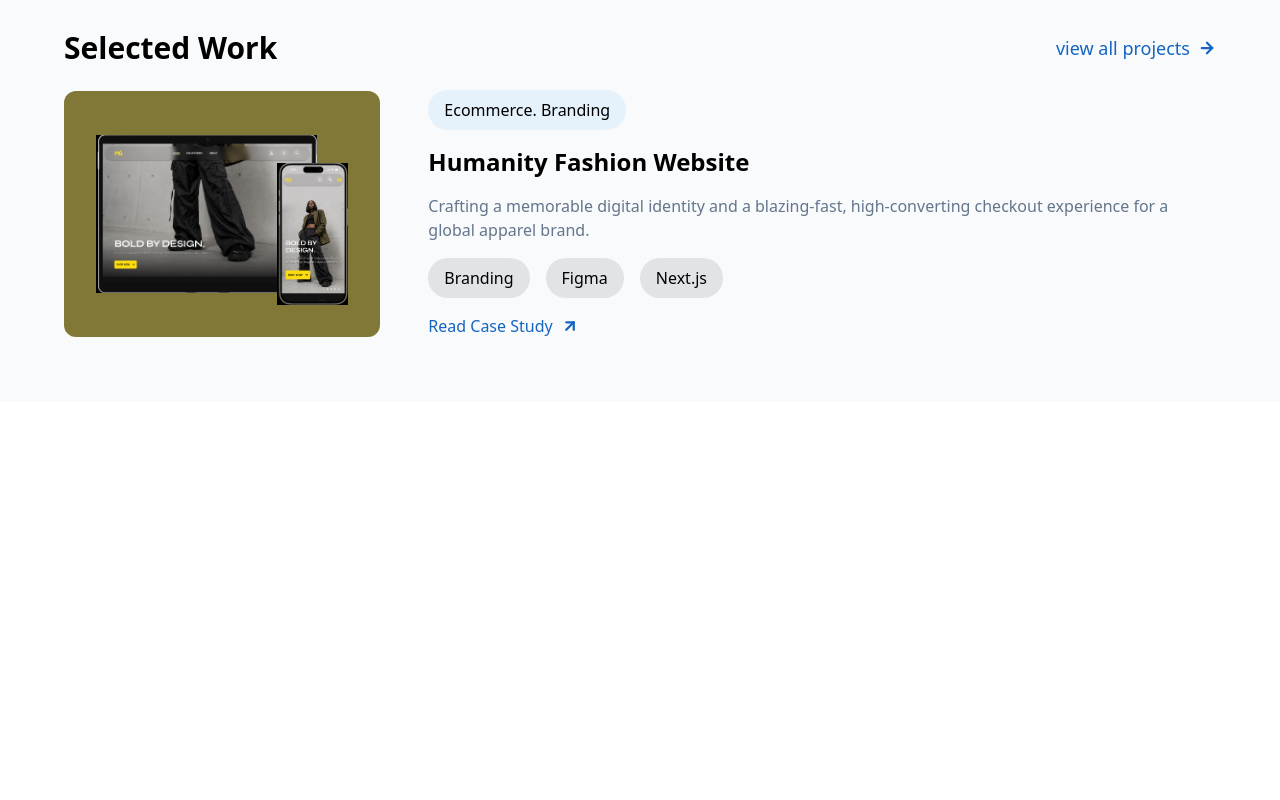
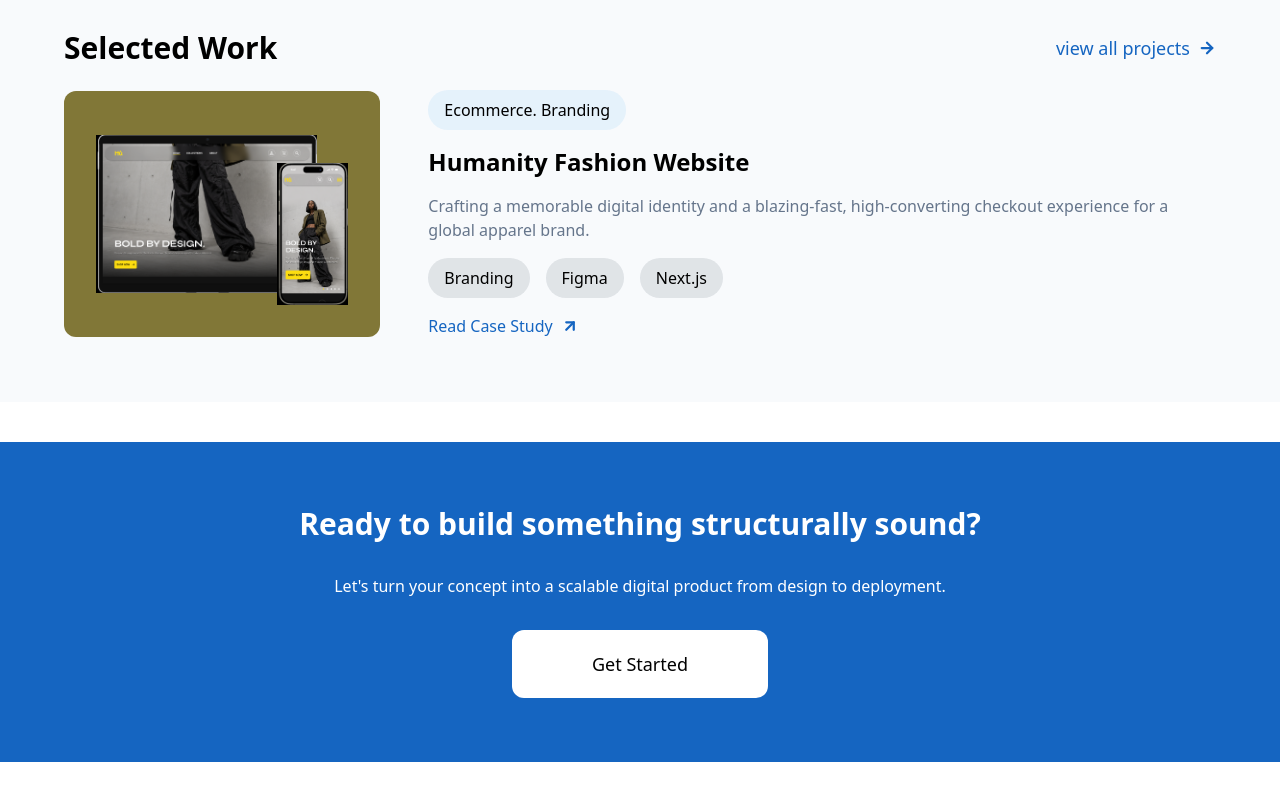
Before and after one commit to MubarakAfolabi/freestack_inc, a Next.js app: page / in a window 1280 px wide. Shown: the part 1318-2118 px from the top of the page. Before the commit the page ends 1720 px from the top, so only its background shows below. Built offline with nearby package versions, Linux system fonts and the light colour scheme.

Commit message:
feat: add CTA component

```diff
--- a/app/page.tsx
+++ b/app/page.tsx
@@ -1,3 +1,4 @@
+import CallToAction from "@/components/home/CallToAction";
 import Hero from "@/components/home/Hero";
 import Portfolio from "@/components/home/Portfolio";
 import Services from "@/components/home/Services";
@@ -10,6 +11,7 @@ export default function Home() {
       <Hero />
       <Services />
       <Portfolio />
+      <CallToAction />
     </main>
   );
 }
--- /dev/null
+++ b/components/home/CallToAction.tsx
@@ -0,0 +1,21 @@
+import Link from "next/link";
+
+export default function CallToAction() {
+  return (
+    <section className="bg-[hsla(212,80%,42%,1)] text-white flex flex-col gap-8 items-center justify-center p-16 mb-20">
+      <h2 className="text-3xl font-bold">
+        Ready to build something structurally sound?
+      </h2>
+      <p>
+        Let&apos;s turn your concept into a scalable digital product from design
+        to deployment.
+      </p>
+      <Link
+        href="/#"
+        className="bg-white text-black text-lg py-5 px-20 rounded-xl cursor-pointer"
+      >
+        Get Started
+      </Link>
+    </section>
+  );
+}
--- a/components/home/Portfolio.tsx
+++ b/components/home/Portfolio.tsx
@@ -4,7 +4,7 @@ import Image from "next/image";
 
 export default function Portfolio() {
   return (
-    <section className="flex flex-col gap-6 bg-[hsla(210,40%,98%,1)] p-16">
+    <section className="flex flex-col gap-6 bg-[hsla(210,40%,98%,1)] p-16 mb-10">
       <div className="flex justify-between items-center">
         <h2 className="text-3xl font-bold">Selected Work</h2>
         <Link
```
